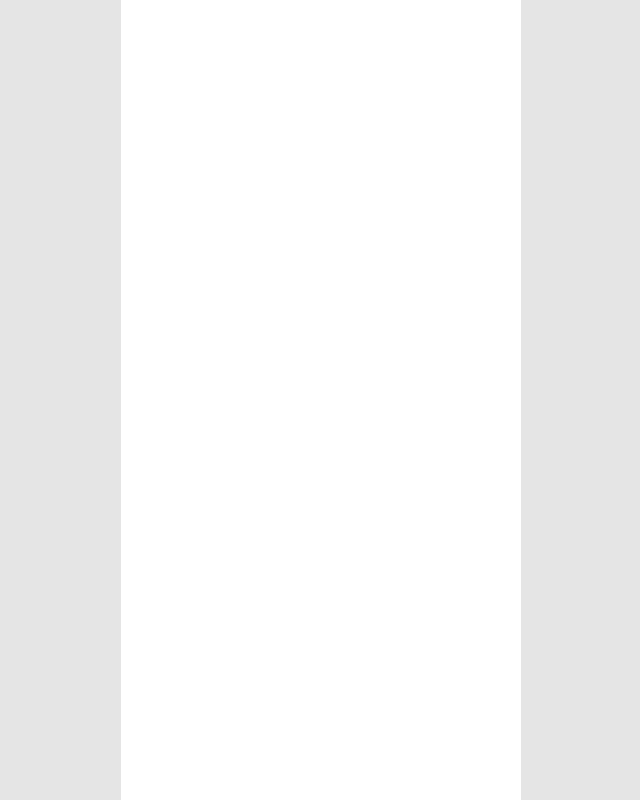
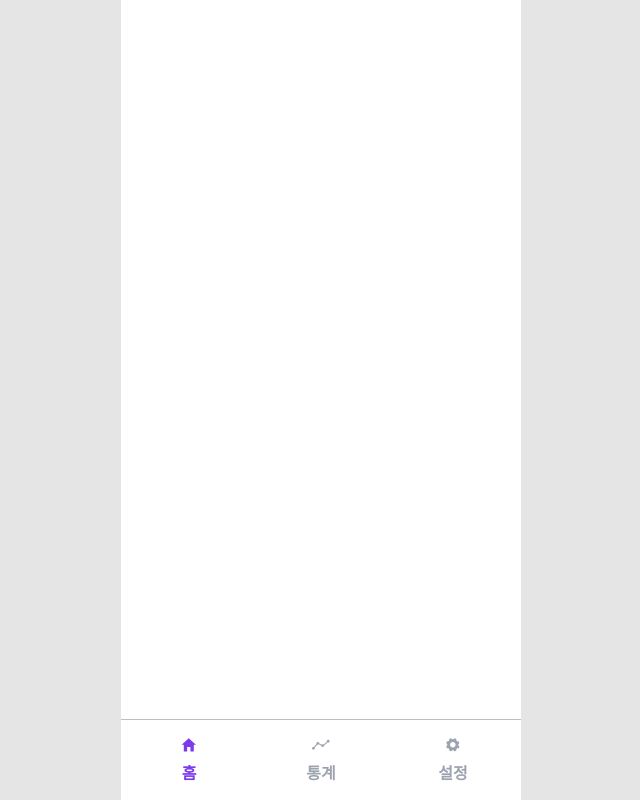
Before and after one commit to 12th-DHC/dhc-fe, a React (Vite) app in the folder apps/user_pwa/: page /home in a window 1280 px wide. Before the commit this address had no page. Shown: the whole page, without its empty margins (319-959 px from the left). Built offline with nearby package versions, Linux system fonts and the light colour scheme; a web font is replaced by a local one.

Commit message:
feat(user_pwa): 유저 주차별 통계 페이지 퍼블리싱 완료

```diff
--- a/apps/user_pwa/src/Router.tsx
+++ b/apps/user_pwa/src/Router.tsx
@@ -1,10 +1,16 @@
 import { Route, Routes } from 'react-router-dom';
 import LoginPage from './pages/Login';
+import StatisticsPage from './pages/Statistics';
+import HomePage from './pages/home';
+import SettingPage from './pages/Setting';
 
 const Router = () => {
   return (
     <Routes>
       <Route path='/login' element={<LoginPage />} />
+      <Route path='/statistics' element={<StatisticsPage />} />
+      <Route path='/setting' element={<SettingPage />} />
+      <Route path='/home' element={<HomePage />} />
       <Route path='/' element={<LoginPage />} />
     </Routes>
   );
--- /dev/null
+++ b/apps/user_pwa/src/components/CheckBar.tsx
@@ -0,0 +1,67 @@
+import type { ReactElement } from "react";
+import { useState } from "react";
+import { FiEye, FiEyeOff } from "react-icons/fi";
+import styled from "@emotion/styled";
+
+interface CheckBarProps {
+  title: string;
+  width: string;
+  value: number;
+}
+
+const CheckBox = styled.div<{
+    width: string,
+    backgroundColor: string,
+    borderColor: string
+  }>`
+  width: ${({ width }) => width};
+  height: auto;
+
+  border-radius: 15px;
+  background-color: ${({ backgroundColor }) => backgroundColor};
+
+  border: 1px solid ${({ borderColor }) => borderColor};
+
+  box-sizing: border-box;
+  padding: 10px;
+
+  display: flex;
+  flex-direction: row;
+  align-items: center;
+  justify-content: center;
+
+  gap: 4%;
+`;
+
+const CheckLeftText = styled.p`
+  font-size: 90%;
+  margin: 0 0 0 auto;
+  margin-right: 5%;
+`
+
+const CheckRightText = styled.p`
+  font-size: 90%;
+  margin: 0;
+  margin-left: 5%;
+
+  font-weight: 600;
+`
+
+function CheckBar({
+  title,
+  width,
+  value,
+}: CheckBarProps) {
+  return (
+    <CheckBox
+      width={width}
+      backgroundColor={value<3 ? "#f6f4fa" : "#fff5f5"}
+      borderColor={value<3 ? "#b6b6b6" : "#feb2b2"}
+    >
+      <CheckRightText>{title}</CheckRightText>
+      <CheckLeftText>{value}개 미완료</CheckLeftText>
+    </CheckBox>
+  );
+}
+
+export default CheckBar;
--- /dev/null
+++ b/apps/user_pwa/src/components/Navbar.tsx
@@ -0,0 +1,77 @@
+import { useState } from "react";
+
+import { IoMdHome } from "react-icons/io";
+import { SlGraph } from "react-icons/sl";
+import { IoIosSettings } from "react-icons/io";
+
+import styled from "@emotion/styled";
+import { Link } from "react-router-dom";
+import { mainColor } from "@repo/ui";
+
+interface NavbarProps {
+  selected: "home" | "statistics" | "setting";
+}
+
+const SelectedColor = "#7C3AED";
+const UnSelectedColor = "#9CA3AF";
+
+const NavbarBox = styled.div`
+    width: 100%;
+    height: 10%;
+    gap: 13%;
+
+    margin-top: auto;
+
+    border-top: 1px solid #bebebe;
+
+    display: flex;
+    flex-direction: row;
+    justify-content: center;
+    align-items: center;
+`
+
+const IconBox = styled(Link)<{ selected: boolean }>`
+    text-decoration: none;
+    height: 100%;
+    width: 20%;
+
+    display: flex;
+    flex-direction: column;
+    justify-content: center;
+    align-items: center;
+    gap: 7%;
+
+    svg {
+        color: ${({ selected }) => selected ? SelectedColor : UnSelectedColor};
+        font-size: 110%;
+    }
+
+    p {
+        color: ${({ selected }) => selected ? SelectedColor : UnSelectedColor};
+        margin: 0;
+        font-weight: 700;
+    }
+`
+
+function Navbar({
+  selected,
+}: NavbarProps) {
+  return (
+    <NavbarBox>
+        <IconBox to={"/home"} selected={selected == "home"}>
+            <IoMdHome />
+            <p>홈</p>
+        </IconBox>
+        <IconBox to={"/statistics"} selected={selected == "statistics"}>
+            <SlGraph />
+            <p>통계</p>
+        </IconBox>
+        <IconBox to={"/setting"} selected={selected == "setting"}>
+            <IoIosSettings />
+            <p>설정</p>
+        </IconBox>
+    </NavbarBox>
+  );
+}
+
+export default Navbar;
--- /dev/null
+++ b/apps/user_pwa/src/components/TitleBar.tsx
@@ -0,0 +1,62 @@
+import styled from "@emotion/styled";
+
+interface TitleBarProps {
+  title: string,
+  description: string,
+}
+
+const TitleBox = styled.div`
+    width: 100%;
+    height: 15%;
+
+    display: flex;
+    align-items: center;
+    justify-content: center;
+`
+
+const TitleInnerBox = styled.div`
+    width: 80%;
+
+    display: flex;
+    justify-content: center;
+    align-items: left;
+
+    flex-direction: column;
+
+    gap: 5px;
+`
+
+const TitleTitleText = styled.p`
+    font-size: 25px;
+    font-weight: bold;
+
+    margin: 0;
+`
+
+const TitleDescriptionText = styled.p`
+    font-size: 15px;
+    font-weight: 400;
+    color: #a1a1a1;
+
+    margin: 0;
+`
+
+function TitleBar({
+  title,
+  description
+}: TitleBarProps) {
+  return (
+    <TitleBox>
+        <TitleInnerBox>
+            <TitleTitleText>
+                {title}
+            </TitleTitleText>
+            <TitleDescriptionText>
+                {description}
+            </TitleDescriptionText>
+        </TitleInnerBox>
+    </TitleBox>
+  );
+}
+
+export default TitleBar;
--- /dev/null
+++ b/apps/user_pwa/src/pages/Setting.tsx
@@ -0,0 +1,14 @@
+import Navbar from "../components/Navbar"
+import { FullCenterdBox } from "../styles/Box.style"
+
+function SettingPage() {
+  return (
+    <>
+      <FullCenterdBox>
+        <Navbar selected={"setting"} />
+      </FullCenterdBox>
+    </>
+  )
+}
+
+export default SettingPage
--- /dev/null
+++ b/apps/user_pwa/src/pages/Statistics.tsx
@@ -0,0 +1,50 @@
+import Navbar from "../components/Navbar"
+import { AutoCenterdBox, FullCenterdBox } from "../styles/Box.style"
+import CheckBar from '../components/CheckBar';
+import TitleBar from "../components/TitleBar";
+
+const CheckBoxesBoxStyle = {
+  gap: "3%",
+  flex: 1,
+  justifyContent: "flex-start",
+};
+
+const TitleBoxStyle = {
+  marginTop: "10%",
+  marginBottom: "10%"
+}
+
+function StatisticsPage() {
+  return (
+    <>
+      <FullCenterdBox>
+        <TitleBar title={"주차별 통계"} description={"주차별 미완료 개수를 확인하세요."} />
+        <AutoCenterdBox style={CheckBoxesBoxStyle}>
+            <CheckBar
+                width="80%"
+                title="1주차"
+                value={1}
+            />
+            <CheckBar
+                width="80%"
+                title="2주차"
+                value={2}
+            />
+            <CheckBar
+                width="80%"
+                title="3주차"
+                value={3}
+            />
+            <CheckBar
+                width="80%"
+                title="4주차"
+                value={4}
+            />
+        </AutoCenterdBox>
+        <Navbar selected={"statistics"} />
+      </FullCenterdBox>
+    </>
+  )
+}
+
+export default StatisticsPage
--- /dev/null
+++ b/apps/user_pwa/src/pages/home.tsx
@@ -0,0 +1,14 @@
+import Navbar from "../components/Navbar"
+import { FullCenterdBox } from "../styles/Box.style"
+
+function HomePage() {
+  return (
+    <>
+      <FullCenterdBox>
+        <Navbar selected={"home"} />
+      </FullCenterdBox>
+    </>
+  )
+}
+
+export default HomePage
```
Also changed, not shown: 1 other file (tests, documents, lock files or other folders).
